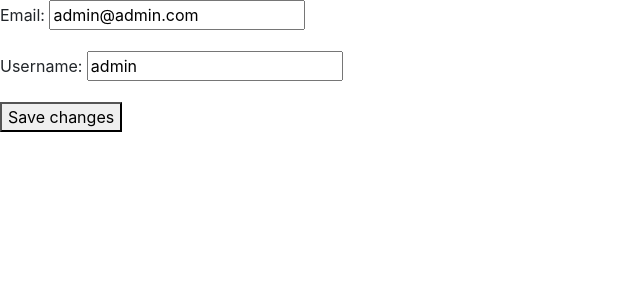
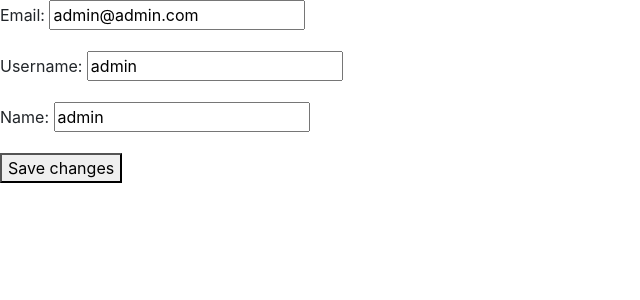
Before and after one commit to YuriGardinazzi/ECommerce, a Django app: page /user/account/ in a window 1280 px wide. Shown: the part 56-356 px from the top of the page, without its empty margins (0-640 px from the left). Run offline with Django 3.2, Linux system fonts and the light colour scheme; a user stored in the database is signed in; some libraries are stand-ins or nearby versions.

Commit message:
add Name to account form

```diff
--- a/templates/base.html
+++ b/templates/base.html
@@ -37,7 +37,7 @@
                 {%else %}
                     <li>
                     <a  class="btn btn-outline-success"  href=" {% url 'user_management:account' %}">
-                        {{ user.username }}
+                        {{ user.name }}
                     </a>
                     </li>
                     <li>
--- a/user_management/forms.py
+++ b/user_management/forms.py
@@ -25,7 +25,6 @@ class SignUpForm(UserCreationForm):
 class LoginForm(forms.ModelForm):
     password = forms.CharField(label='password', widget=forms.PasswordInput)
 
-
     class Meta:
         model = CustomUser
         fields = ('email', 'password')
@@ -42,7 +41,7 @@ class LoginForm(forms.ModelForm):
 class AccountUpdateForm(forms.ModelForm):
     class Meta:
         model = CustomUser
-        fields = ('email', 'username')
+        fields = ('email', 'username', 'name')
 
     # check email not already in use
     def clean_email(self):
@@ -64,3 +63,8 @@ class AccountUpdateForm(forms.ModelForm):
             except CustomUser.DoesNotExist:
                 return username
             raise forms.ValidationError(f'Username {username} is already in use')
+
+    def clean_name(self):
+        if self.is_valid():
+            name = self.cleaned_data['name']
+            return name
--- a/user_management/views.py
+++ b/user_management/views.py
@@ -23,6 +23,7 @@ class SignUpView(CreateView):
         self.object.save()
         return response
 
+
 def account_view(request):
     if not request.user.is_authenticated:
         return redirect('user_management:login')
@@ -36,7 +37,8 @@ def account_view(request):
             initial={
                 "email": request.user.email,
                 "username": request.user.username,
+                "name": request.user.name,
             }
         )
     context['account_form'] = form
-    return render(request,'registration/user_profile.html',context)
+    return render(request, 'registration/user_profile.html', context)
```
Also changed, not shown: db.sqlite3.
